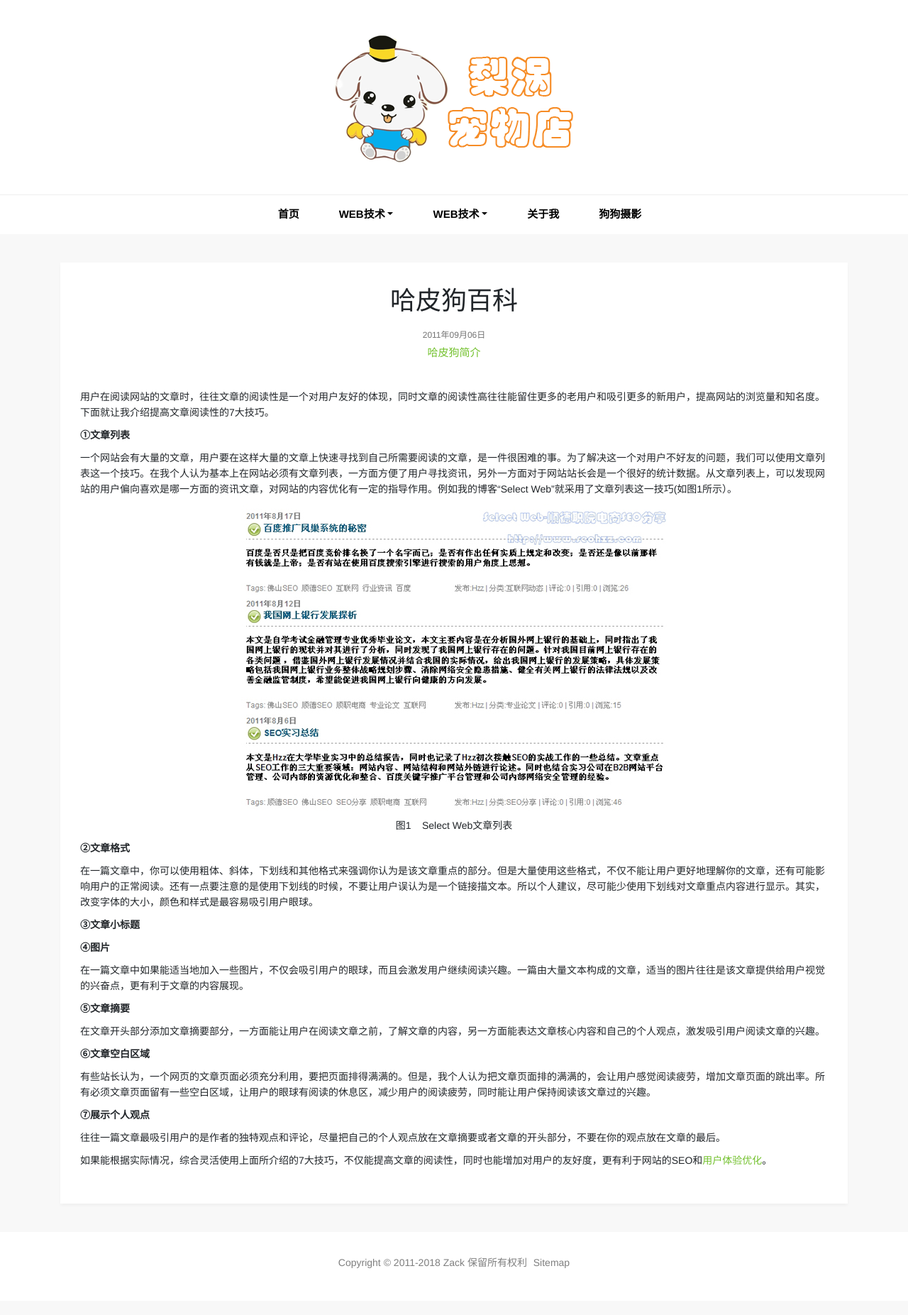
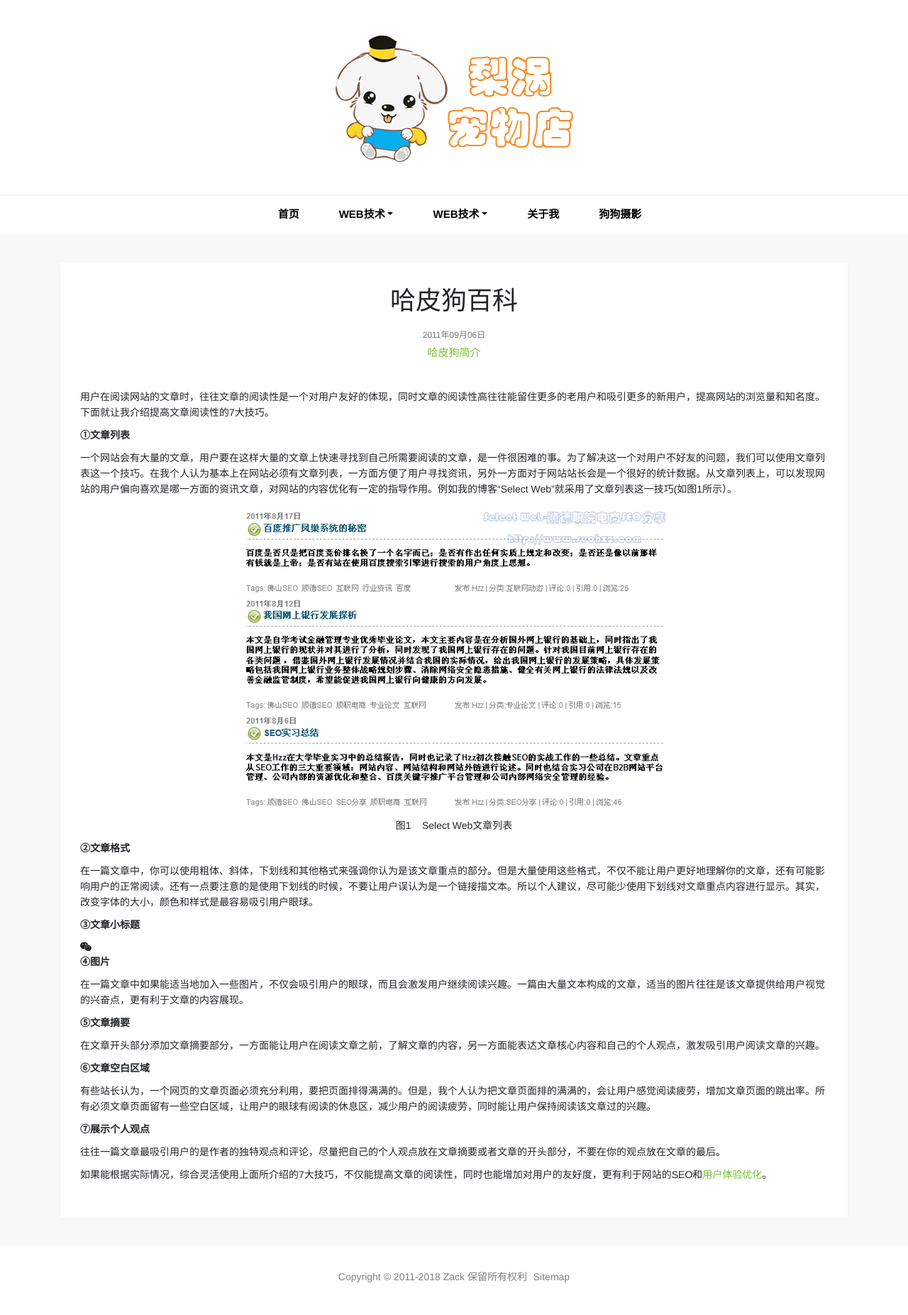
Before and after one commit to Yvonne99/Yvonne99.github.io, a Jekyll site: the page built from ueo/_posts/2011-09-06-web-read-skill.html, in a window 1280 px wide. Shown: the whole page at 71% size. Built offline with Jekyll 4.4.1, drawn with Linux system fonts in a browser that asks for light colours.

Commit message:
Update 2011-09-06-web-read-skill.html

```diff
--- a/ueo/_posts/2011-09-06-web-read-skill.html
+++ b/ueo/_posts/2011-09-06-web-read-skill.html
@@ -15,7 +15,7 @@ description: 哈皮狗，英文名SharPei，产于中国广东南海大沥镇一
 <p><b>②文章格式</b></p>
 <p>在一篇文章中，你可以使用粗体、斜体，下划线和其他格式来强调你认为是该文章重点的部分。但是大量使用这些格式，不仅不能让用户更好地理解你的文章，还有可能影响用户的正常阅读。还有一点要注意的是使用下划线的时候，不要让用户误认为是一个链接描文本。所以个人建议，尽可能少使用下划线对文章重点内容进行显示。其实，改变字体的大小，颜色和样式是最容易吸引用户眼球。</p>
 <p><b>③文章小标题</b></p>
-<p></p>
+<i class="fa fa-weixin" aria-hidden="true"></i>
 <p><b>④图片</b></p>
 <p>在一篇文章中如果能适当地加入一些图片，不仅会吸引用户的眼球，而且会激发用户继续阅读兴趣。一篇由大量文本构成的文章，适当的图片往往是该文章提供给用户视觉的兴奋点，更有利于文章的内容展现。</p>
 <p><b>⑤文章摘要</b></p>
```
